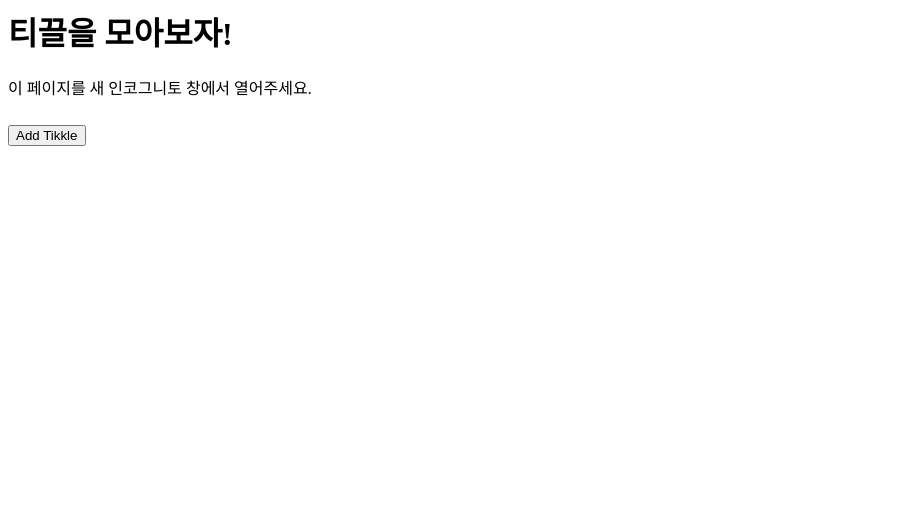
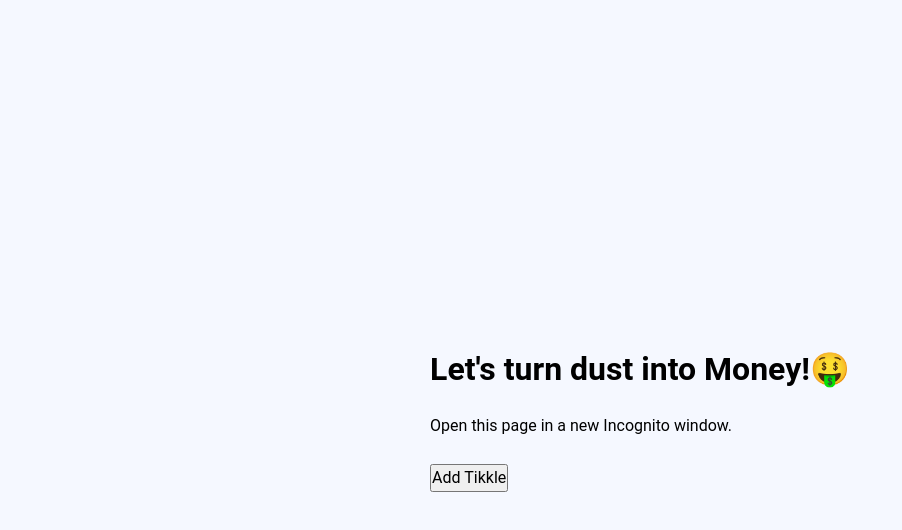
Before and after one commit to Minsun91/tikkle, a React (Create React App) app: page / in a window 1280 px wide. Shown: the top 530 px of the page, without its empty margins (0-902 px from the left). Built offline with nearby package versions, Linux system fonts and the light colour scheme.

Commit message:
효과 추가

```diff
--- a/package.json
+++ b/package.json
@@ -40,5 +40,9 @@
       "last 1 firefox version",
       "last 1 safari version"
     ]
+  },
+  "devDependencies": {
+    "resolve-url-loader": "^5.0.0",
+    "sass-loader": "^14.1.1"
   }
 }
--- a/src/click.js
+++ b/src/click.js
@@ -47,10 +47,19 @@
 import React, { useEffect, useRef, useState } from 'react';
 import links from './link';
 import { TransitionGroup, CSSTransition } from 'react-transition-group';
+import confetti from "canvas-confetti";
 import './styles/click.css';
+// import './styles/button.css';
+import './styles/button.scss';
 
 function openUrlInIncognito(url) {
   window.open(url, "_blank", "toolbar=0,location=0,menubar=0");
+}
+function onClick() {
+    confetti({
+      particleCount: 150,
+      spread: 60
+    });
   }
 
 export default function Click() {
@@ -97,23 +106,24 @@ export default function Click() {
 
   return (
       <div>
-            <h1>티끌을 모아보자!</h1>
-            <p>이 페이지를 새 인코그니토 창에서 열어주세요.  </p>
+          <h1>Let's turn dust into Money!🤑</h1>
+          <p>Open this page in a new Incognito window. </p>
           <div className="CoinContainer">
               <TransitionGroup> {/* coins를 TransitionGroup으로 감싸서 애니메이션 효과 추가 */}
                   {coins.map(coin => (
                       <CSSTransition
                           key={coin.id}
-                            classNames="fade"
-                            timeout={300}
+                          classNames="coin-fall"
+                          timeout={450}
                       >
                           <div className="Coin" key={coin.id}></div>
                       </CSSTransition>
                   ))}
               </TransitionGroup>
           </div>
+<button onClick={() => { handleOpenPopup(); onClick(); }} data-text="Add Tikkle"> Add Tikkle </button>
 
-            <button onClick={handleOpenPopup}>Add Tikkle</button>
+          {/* <button onClick={handleOpenPopup} data-text="Add Tikkle"> Add Tikkle </button> */}
       </div>
   );
 }
--- /dev/null
+++ b/src/styles/button.css
@@ -0,0 +1,55 @@
+
+button {
+    position: absolute;
+    top: 50%;
+    left: 50%;
+    transform: translate(-50%, -50%);
+    width: 160px;
+    height: 50px;
+    line-height: 50px;
+    font-size: 20px;
+    text-align: center;
+    font-family: sans-serif;
+    text-decoration: none;
+    text-transform: uppercase;
+    letter-spacing: 2px;
+    background: #ccc;
+  }
+
+  button:before {
+    content: attr(data-text);
+    position: absolute;
+    top: 0;
+    left: 0;
+    width: 100%;
+    height: 100%;
+    text-align: center;
+    background: #ff005e;
+    color: #fff;
+    transition: 0.5s;
+    transform-origin: bottom;
+    transform: translateY(-100%) rotateX(90deg);
+  }
+
+  button:hover:before {
+    transform: translateY(0) rotateX(0deg);
+  }
+
+  button:after {
+    content: attr(data-text);
+    position: absolute;
+    top: 0;
+    left: 0;
+    width: 100%;
+    height: 100%;
+    text-align: center;
+    background: #ea004f;
+    color: #fff;
+    transition: 0.5s;
+    transform-origin: top;
+    transform: translateY(0) rotateX(0deg);
+  }
+
+  button:hover:after {
+    transform: translateY(100%) rotateX(90deg);
+  }
--- /dev/null
+++ b/src/styles/button.scss
@@ -0,0 +1,48 @@
+$background-color: #f5f8ff;
+$button-background: #404663;
+$button-text-color: #fff;
+
+* {
+  box-sizing: border-box;
+}
+
+body {
+  background-color: $background-color;
+  font-family: 'Roboto', sans-serif;
+  line-height: 1.5;
+  min-block-size: 100vh;
+  display: grid;
+  place-items: center;
+}
+
+button {
+  cursor: pointer;
+  font: inherit;
+  margin: 0;
+  padding: 0;
+}
+
+.button {
+  background-color: $button-background;
+  color: $button-text-color;
+  border: 0;
+  font-size: 2rem;
+  font-weight: 400;
+  padding: 0.5em 1.25em;
+  border-radius: 0.5em;
+  z-index: 999;
+  position: relative;
+  display: flex;
+  gap: 0.5em;
+  box-shadow:
+    0px 1.7px 2.2px rgba(0, 0, 0, 0.02),
+    0px 4px 5.3px rgba(0, 0, 0, 0.028),
+    0px 7.5px 10px rgba(0, 0, 0, 0.035),
+    0px 13.4px 17.9px rgba(0, 0, 0, 0.042),
+    0px 25.1px 33.4px rgba(0, 0, 0, 0.05),
+    0px 60px 80px rgba(0, 0, 0, 0.07);
+}
+
+.button:active {
+  transform: scale(1.01);
+}
--- a/src/styles/click.css
+++ b/src/styles/click.css
@@ -1,31 +1,28 @@
+
 .CoinContainer {
     display: flex;
     flex-direction: row;
     align-items: center;
     margin-bottom: 10px;
-}
+  }
 
-.Coin {
-    top: 0;
-    width: 20px;
-    height: 20px;
-    background-color: #ffd700; /* 금색 */
-    border-radius: 50%;
-    margin-right: 5px;
-    animation: spin 1s linear infinite; /* 애니메이션 추가 */
-    transform: translateX(-50%);
-}
+  .Coin {
+    width: 40px;
+    height: 40px;
+    background-image: url("https://i.ibb.co/MgbPfvb/istockphoto-171580596-612x612.jpg");
+    background-size: cover;
+    position: absolute;
+    bottom: calc(-20px * var(--index)); /* 동전이 위로 떨어지도록 bottom 값을 조정 */
+    left: calc(50% - 10px); /* 가운데 정렬 */
+    animation: drop 2s linear infinite; /* 떨어지는 애니메이션 적용 */
+  }
 
-@keyframes spin {
-    from {
-        transform: rotate(0deg);
-    }
-    to {
-        transform: rotate(360deg);
-    }
-}
+  @keyframes drop {
+    0% { transform: translateY(-50vh); } /* 시작 위치 */
+    100% { transform: translateY(100vh); } /* 최종 위치 */
+  }
 
-.fade-enter {
+  .fade-enter {
     opacity: 0;
     transform: translateY(100%);
   }
```
Also changed, not shown: 1 other file (tests, documents, lock files or other folders). Lines whose indentation alone changed are shown as unchanged.
